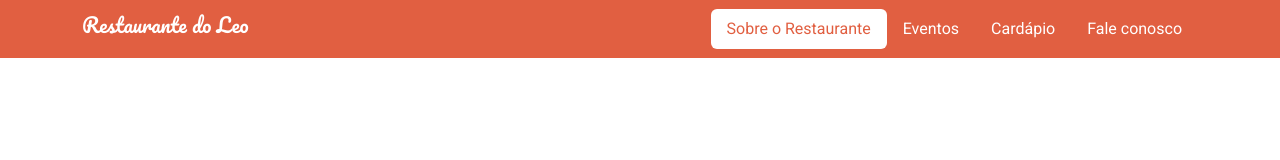
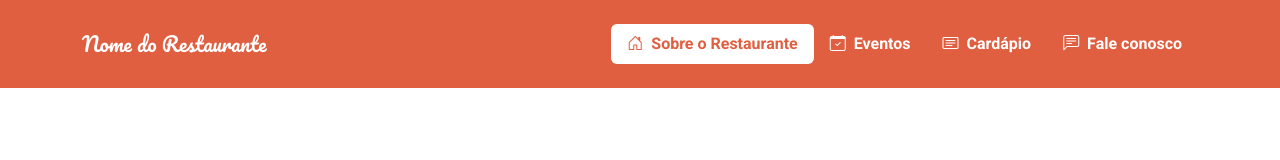
Before and after one commit to LeonardoReis86/Engenheiro_Front-end, a plain HTML site: page Restaurante_do_Leo/index.html in a window 1280 px wide. Drawn offline with nearby package versions, Linux system fonts and the light colour scheme.

Commit message:
feat: Implement responsive design for the header

```diff
--- a/Restaurante_do_Leo/css/styles.css
+++ b/Restaurante_do_Leo/css/styles.css
@@ -20,3 +20,7 @@ body {
 .navbar-brand {
    font-family: Pacifico, cursive;
 }
+
+.navbar-toggler {
+   background-color: #ffeae6;
+}
--- a/Restaurante_do_Leo/index.html
+++ b/Restaurante_do_Leo/index.html
@@ -4,30 +4,46 @@
    <meta charset="UTF-8">
    <meta http-equiv="X-UA-Compatible" content="IE=edge">
    <meta name="viewport" content="width=device-width, initial-scale=1.0">
-   <title>Restaurante do Leo</title>
+   <title>Nome do Restaurante</title>
    <link rel="stylesheet" href="https://cdn.jsdelivr.net/npm/bootstrap@5.3.2/dist/css/bootstrap.min.css">
    <link rel="preconnect" href="https://fonts.googleapis.com">
    <link rel="preconnect" href="https://fonts.gstatic.com" crossorigin>
    <link href="https://fonts.googleapis.com/css2?family=Pacifico&family=Roboto:wght@400;700&display=swap" rel="stylesheet">
+   <link rel="stylesheet" href="https://cdn.jsdelivr.net/npm/bootstrap-icons@1.11.2/font/bootstrap-icons.min.css">
    <link rel="stylesheet" href="css/styles.css">
 </head>
 <body>
-   <header class="navbar navbar-expand-lg sticky-top">
+   <header class="navbar navbar-expand-lg sticky-top p-4">
       <div class="container">
-         <h1 class="navbar-brand">Restaurante do Leo</h1>
-         <nav>
-            <ul class="nav nav-pills">
-               <li class="nav-item">
-                  <a href="" class="nav-link active">Sobre o Restaurante</a>
+         <h1 class="navbar-brand m-0">Nome do Restaurante</h1>
+         <button class="navbar-toggler" data-bs-toggle="collapse" data-bs-target="#menu-navegação">
+            <span class="navbar-toggler-icon"></span>
+         </button>
+         <nav class="navbar-collapse collapse justify-content-end" id="menu-navegação">
+            <ul class="nav nav-pills d-block d-md-flex">
+               <li class="nav-item fw-bold">
+                  <a href="" class="nav-link active">
+                     <i class="bi bi-house-door me-1"></i>
+                     Sobre o Restaurante
+                  </a>
                </li>
                <li class="nav-item">
-                  <a href="" class="nav-link">Eventos</a>
+                  <a href="" class="nav-link fw-bold">
+                     <i class="bi bi-calendar-check me-1"></i>
+                     Eventos
+                  </a>
                </li>
                <li class="nav-item">
-                  <a href="" class="nav-link">Cardápio</a>
+                  <a href="" class="nav-link fw-bold">
+                     <i class="bi bi-card-text me-1"></i>
+                     Cardápio
+                  </a>
                </li>
                <li class="nav-item">
-                  <a href="" class="nav-link">Fale conosco</a>
+                  <a href="" class="nav-link fw-bold">
+                     <i class="bi bi-chat-left-text me-1"></i>
+                     Fale conosco
+                  </a>
                </li>
             </ul>
          </nav>
```
